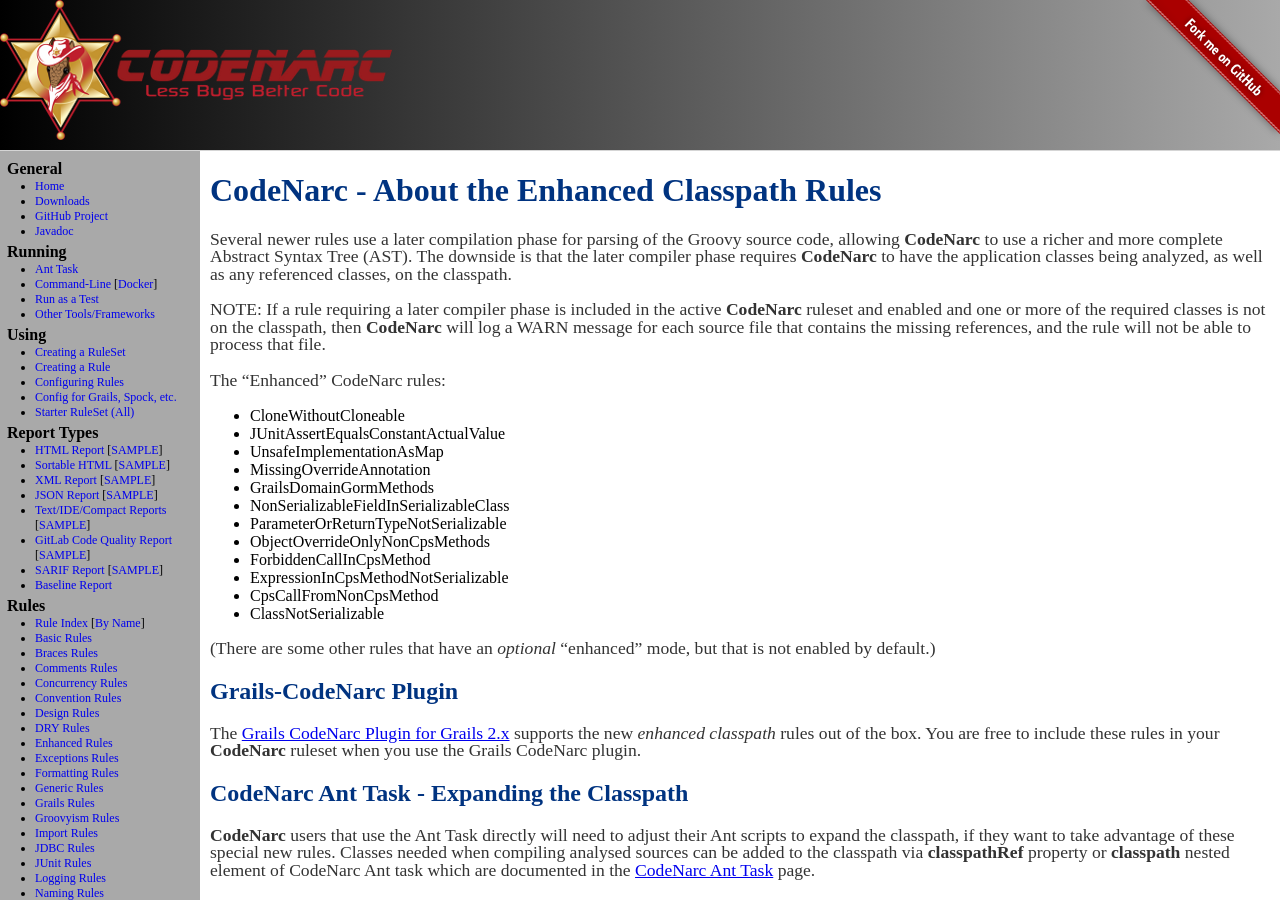
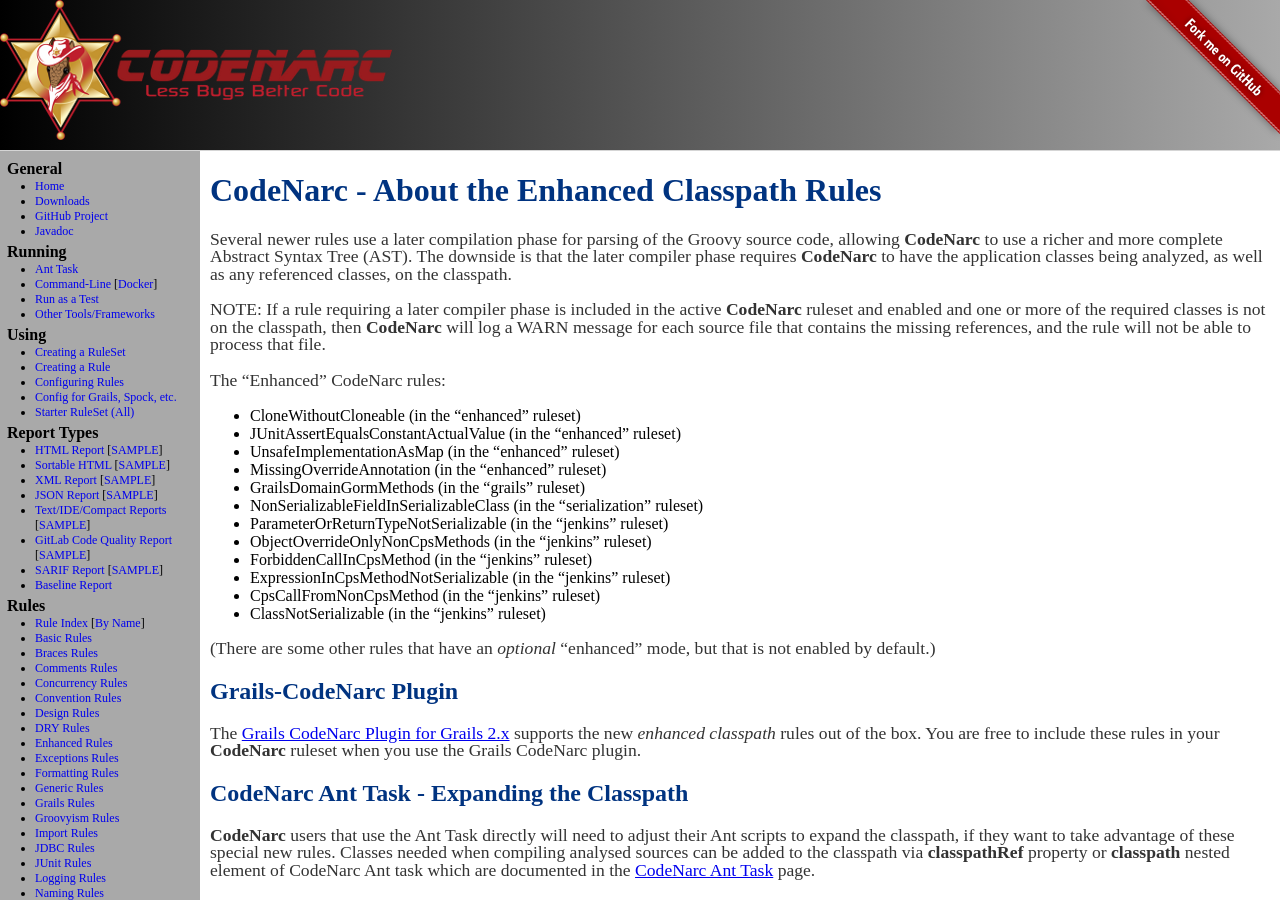
Before and after one commit to CodeNarc/CodeNarc, a Jekyll site: the page built from codenarc-enhanced-classpath-rules.md, in a window 1280 px wide and 900 px high. Built offline with Jekyll 4.4.1, drawn with Linux system fonts in a browser that asks for light colours.

Commit message:
NonSerializableFieldInSerializableClass rule: Add to its documentation that it is an “enhanced” rule. On Enhanced Rules page, list the ruleset for each enhanced rule. Add note about “enhanced” rules to each Jenkins rule doc.

```diff
--- a/codenarc-enhanced-classpath-rules.md
+++ b/codenarc-enhanced-classpath-rules.md
@@ -16,18 +16,18 @@ log a WARN message for each source file that contains the missing references, an
 be able to process that file.
 
 The "Enhanced" CodeNarc rules:
- * CloneWithoutCloneable
- * JUnitAssertEqualsConstantActualValue
- * UnsafeImplementationAsMap
- * MissingOverrideAnnotation
- * GrailsDomainGormMethods
- * NonSerializableFieldInSerializableClass
- * ParameterOrReturnTypeNotSerializable
- * ObjectOverrideOnlyNonCpsMethods
- * ForbiddenCallInCpsMethod
- * ExpressionInCpsMethodNotSerializable
- * CpsCallFromNonCpsMethod
- * ClassNotSerializable
+ * CloneWithoutCloneable (in the "enhanced" ruleset)
+ * JUnitAssertEqualsConstantActualValue (in the "enhanced" ruleset)
+ * UnsafeImplementationAsMap (in the "enhanced" ruleset)
+ * MissingOverrideAnnotation (in the "enhanced" ruleset)
+ * GrailsDomainGormMethods (in the "grails" ruleset)
+ * NonSerializableFieldInSerializableClass (in the "serialization" ruleset)
+ * ParameterOrReturnTypeNotSerializable (in the "jenkins" ruleset)
+ * ObjectOverrideOnlyNonCpsMethods (in the "jenkins" ruleset)
+ * ForbiddenCallInCpsMethod (in the "jenkins" ruleset)
+ * ExpressionInCpsMethodNotSerializable (in the "jenkins" ruleset)
+ * CpsCallFromNonCpsMethod (in the "jenkins" ruleset)
+ * ClassNotSerializable (in the "jenkins" ruleset)
 
 (There are some other rules that have an *optional* "enhanced" mode, but that is not enabled by default.)
 
```
Also changed, not shown: codenarc-rules-jenkins.md (+18 -0 lines), codenarc-rules-serialization.md (+3 -0 lines).
